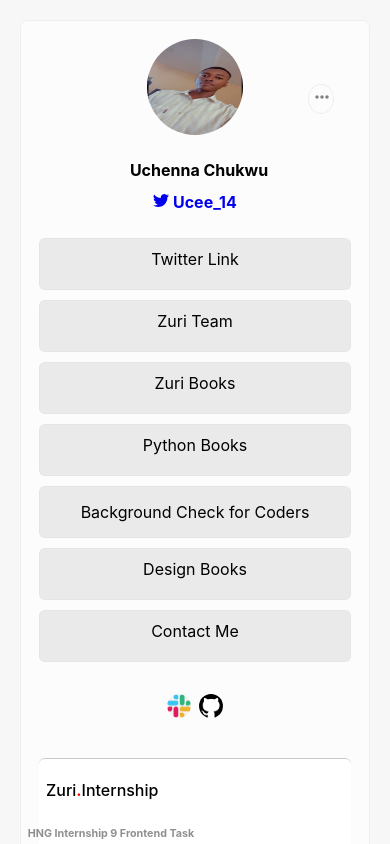
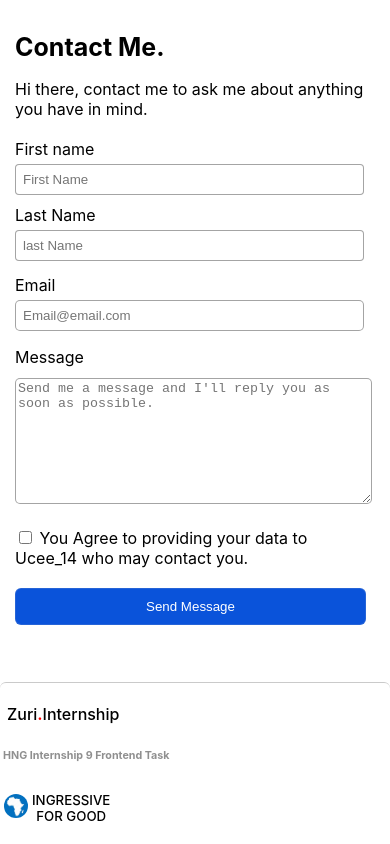
Before and after one commit to Yhucee14/zuri-one, a React (Create React App) app: page /contact in a window 390 px wide. Shown: the top 844 px of the page. Built offline with nearby package versions, Linux system fonts and the light colour scheme.

Commit message:
Routed the contact page

```diff
--- a/src/App.js
+++ b/src/App.js
@@ -1,46 +1,25 @@
 import React from 'react'
-import {BiDotsHorizontalRounded} from "react-icons/bi";
-import {RiShareForwardLine} from "react-icons/ri";
-import Profile from './components/profile-section/Profile-s';
-import './App.css';
-import Button from './components/Button-links/Button';
-import Logo from './components/logo-cont/Logo';
-import Footer from './components/Footer/Footer';
 import {
   BrowserRouter,
   Routes,
   Route,
 } from "react-router-dom";
+import Cover from './components/Cover';
 import Contact from './components/Contact/Contact';
+import './App.css';
 
 function App() {
   return (
-    <main className='container'>
-      <div className='inner-cont' >
 
-      <Profile />
-      <Button />
-      <Logo />
-      <Footer />
-      <Contact />
-
-      <div className='menu-icons' >
-                <BiDotsHorizontalRounded  size={20} color='grey' id='dot'/>
-      </div>
-
-     <div className='menu'>
-      <RiShareForwardLine size={20} color='grey'/>
-     </div>
-      </div>
-
-      <BrowserRouter>
+  <BrowserRouter>
     <Routes>
-      <Route path="/Contact" element={<Contact />} />
+      <Route path="/" element={<Cover />} />
+      <Route path="/contact" element={<Contact />} />
 
     </Routes>
   </BrowserRouter>
 
-    </main>
+
   );
 }
 
--- a/src/components/Button-links/Button.js
+++ b/src/components/Button-links/Button.js
@@ -13,7 +13,7 @@ const Button = () => {
         <a href='https://background.zuri.team/' id='pitch' title="This gives you access to the best potential employees by conducting a thorough and intricate background check on their past endeavours.">Background Check for Coders</a>
         <a href='https://books.zuri.team/design-rules' id='book_design' title="The free design book offers you the best design knowledge in demand for absolutely no cost.">Design Books </a>
 
-        <a href='#' id='contact' title="Click here to Contact Me."> Contact Me</a>
+        <Link to="/Contact">Contact Me</Link>
 
 
 
--- a/src/components/Contact/Contact.css
+++ b/src/components/Contact/Contact.css
@@ -1,6 +1,6 @@
 .form-wrap{
     /* padding: 200px; */
-    padding-bottom: 30px;
+    padding-bottom: 0px;
     width: 100%;
 }
 
@@ -32,6 +32,7 @@
     border-radius: 4px;
     padding: 7px;
     margin-top: 5px;
+    border: 1px solid #808080b6;
 }
 
 #last_name {
@@ -39,6 +40,7 @@
     border-radius: 4px;
     padding: 7px;
     margin-top: 5px;
+    border: 1px solid #808080b6;
 }
 
 #email {
@@ -46,12 +48,14 @@
     padding: 7px;
     border-radius: 5px;
     margin-top: 5px;
+    border: 1px solid #808080b6;
 }
 
 #message {
     width: 100%;
     border-radius: 5px;
     margin-top: -5px;
+    border: 1px solid #808080b6;
 }
 
 .send-cont{
@@ -81,7 +85,7 @@
 
 @media screen and (max-width: 768px) {
     .form-cover {
-        /* padding: 50px; */
+        /* padding: 15px; */
         width: 75%;
         align-items: center;
         background: white;
@@ -101,7 +105,8 @@
         align-items: center;
         background: white;
         margin-left: 0%;
-        width: 100%;
+        width: 90%;
+        padding: 15px;
     }
 
     .name {
@@ -128,4 +133,8 @@
     .form-cover h1 {
         font-size: 18px;
     }
+
+    .form-cover  {
+        padding: 10px;
+    }
 }
--- a/src/components/Contact/Contact.js
+++ b/src/components/Contact/Contact.js
@@ -11,12 +11,12 @@ const Contact = () => {
       <div className='name'>
         <div className='first'>
         <label for="name">First name </label> <br></br>
-          <input type="text" name="name" id="first_name" placeholder="First name" /><br></br>
+          <input type="text" name="name" id="first_name" placeholder="First Name" /><br></br>
         </div>
 
         <div className='last'>
-          <label for="name">Last name </label> <br></br>
-            <input type="text" name="name" id="last_name" placeholder="last name" />
+          <label for="name">Last Name </label> <br></br>
+            <input type="text" name="name" id="last_name" placeholder="last Name" />
         </div>
       </div> <br></br>
 
@@ -28,7 +28,7 @@ const Contact = () => {
     <textarea name="" id="message" cols="20" rows="8" placeholder="Send me a message and I'll reply you as soon as possible."></textarea>
     <br/><br></br>
 
-    <input type="checkbox" value="check" name="check" id="check"/> You Agree to providing your data to (name) who may contact you. <br></br> <br></br>
+    <input type="checkbox" value="check" name="check" id="check"/> You Agree to providing your data to Ucee_14 who may contact you. <br></br> <br></br>
 
     <div className='send-cont'>
         <button href='#' id='btn_submit' title="Click here to to Send Message."> Send Message</button>
--- /dev/null
+++ b/src/components/Cover.js
@@ -0,0 +1,34 @@
+import React from 'react'
+import Profile from './profile-section/Profile-s';
+import Button from './../components/Button-links/Button';
+import Logo from './../components/logo-cont/Logo';
+import Footer from './../components/Footer/Footer';
+import {BiDotsHorizontalRounded} from "react-icons/bi";
+ import {RiShareForwardLine} from "react-icons/ri";
+
+const Cover = () => {
+  return (
+
+    <main className='container'>
+    <div className='inner-cont'>
+        <Profile />
+        <Button />
+        <Logo />
+        <Footer />
+
+        <div className='menu-icons' >
+                <BiDotsHorizontalRounded  size={20} color='grey' id='dot'/>
+      </div>
+
+     <div className='menu'>
+      <RiShareForwardLine size={20} color='grey'/>
+     </div>
+
+    </div>
+
+    </main>
+
+  )
+}
+
+export default Cover
--- a/src/components/Footer/Footer.css
+++ b/src/components/Footer/Footer.css
@@ -75,6 +75,7 @@
         padding: 0px;
         text-align: center;
         display: block;
+
     }
 
     #right{
@@ -89,12 +90,13 @@
         margin-top: 3px;
     }
 
-    #center{
-       display: inline;
+    #center {
+        display: flex;
+         width: 70%;
        }
 
     #center a{
-        margin-left: -168px;
+        margin-left: 3px;
        }
 
     #left{
@@ -117,20 +119,51 @@
        }
 
        #center{
-        display: inline;
+        display: flex;
+        width: 70%;
        }
 
-       #left a{
-        margin-left: -23px;
+       #center a{
+        margin-left: 5px;
+       }
+
+
+       #left {
+        text-align: left;
+        margin-left: 30px;
+       }
+
+       .footer {
+        display: block;
        }
 
 }
 
 @media screen and (max-width: 320px){
 
-    #center a{
-         margin-left: -70px;
+    .footer {
+        display: block;
+        text-align: center;
+        padding: 15px;
+    }
+
+    #left {
+        margin-left: 25px;
+    }
+
+    #center {
+        display: flex;
+         width: 70%;
        }
+
+       #center a {
+       margin-left: -7px;
+       }
+
+
+    #right{
+        width: 20%;
+    }
 
     #dot {
         margin-left: -2px;
--- a/src/components/profile-section/Profile-s.js
+++ b/src/components/profile-section/Profile-s.js
@@ -14,7 +14,8 @@ const Profile = () => {
         </h4>
         <h4 id='slack'>
         Ucee
-        </h4>
+        </h4><br></br>
+
     </div>
   )
 }
```
